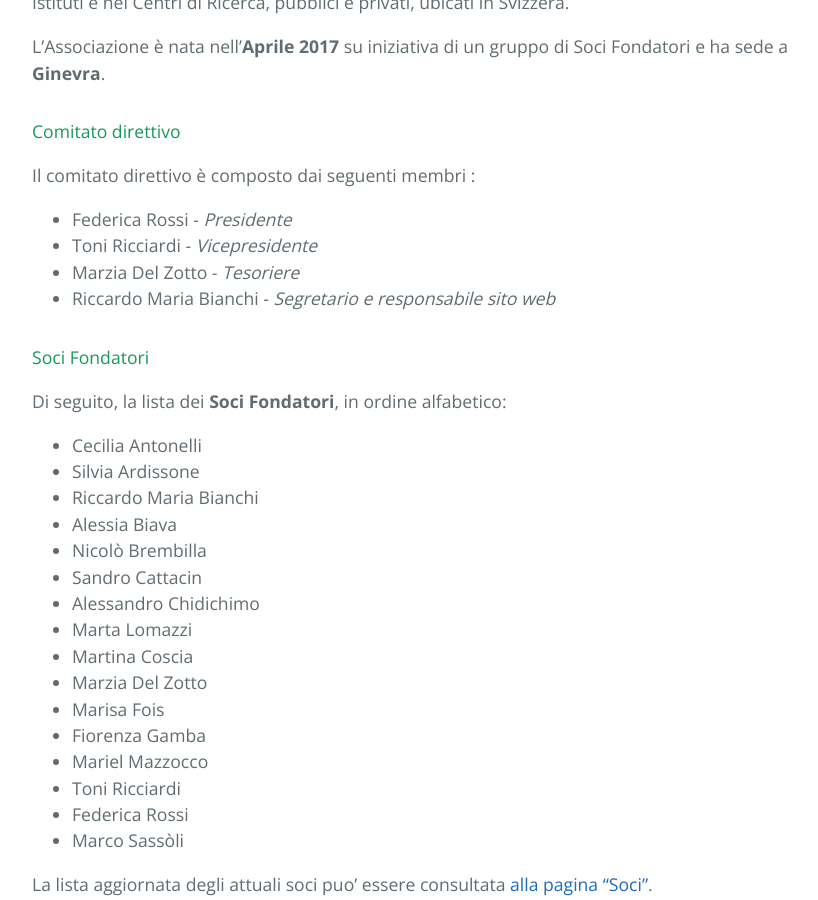
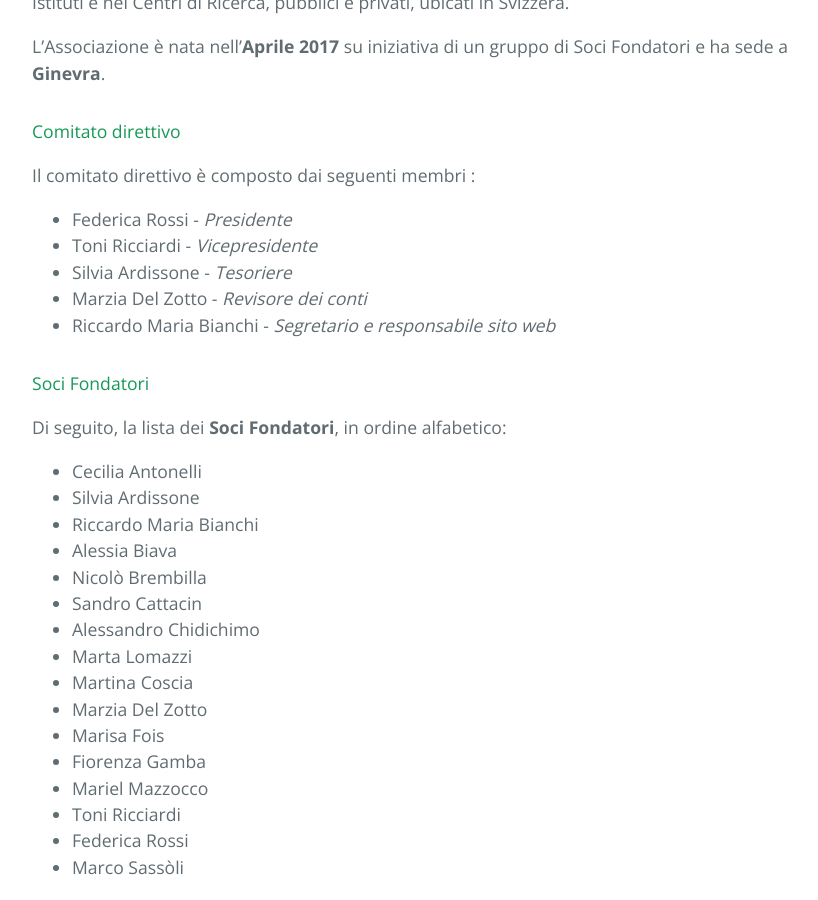
Before and after one commit to ricercatoritaliani/.github.io, a Jekyll site: the page built from pages/about/index.md, in a window 1280 px wide and 900 px high, scrolled down 702 px. Shown: the whole window, without its empty margins (192-1010 px from the left). Built offline with Jekyll 4.4.1, drawn with Linux system fonts in a browser that asks for light colours; comment, search, counter and statistics services are not loaded.

Commit message:
aggiunto Silvia Tesoriere e Marzia Revisore

```diff
--- a/pages/about/index.md
+++ b/pages/about/index.md
@@ -21,7 +21,8 @@ Il comitato direttivo è composto dai seguenti membri :
 
 - Federica Rossi - _Presidente_
 - Toni Ricciardi - _Vicepresidente_
-- Marzia Del Zotto - _Tesoriere_
+- Silvia Ardissone - _Tesoriere_
+- Marzia Del Zotto - _Revisore dei conti_
 - Riccardo Maria Bianchi - _Segretario e responsabile sito web_
 
 #### Soci Fondatori
```
